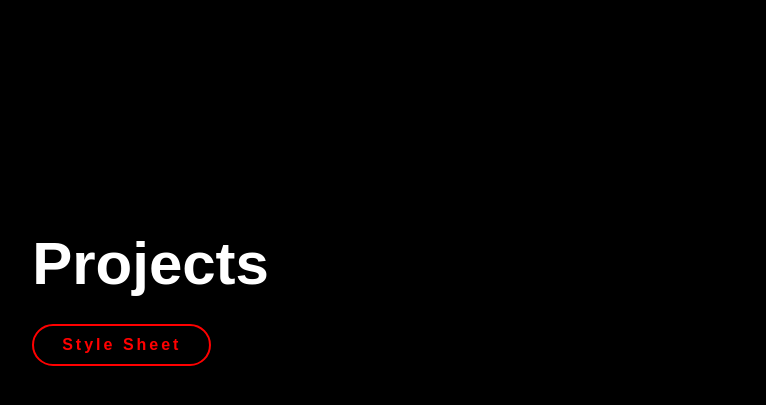
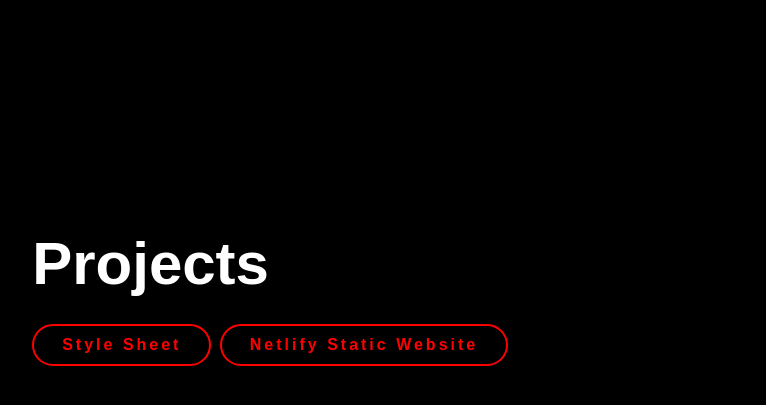
Before and after one commit to CoreyWithTheSkills/Portfolio-Website, a plain HTML site: page index.html in a window 1280 px wide. Shown: the part 621-1026 px from the top of the page, without its empty margins (83-849 px from the left). Drawn offline with Linux system fonts and the light colour scheme.

Commit message:
Netlify Static Website Updated

```diff
--- a/index.html
+++ b/index.html
@@ -48,6 +48,7 @@
 <h2>Projects</h2>
 <div class="ProjectsList">
     <a href="https://coreywiththeskills.github.io/Website-Style-Sheet/" class="btn" target="_blank">Style Sheet</a>
+    <a href="https://clickmetochangebackground.netlify.app/" class="btn" target="_blank">Netlify Static Website</a>
 </div>
     </section>
 </body>
```
